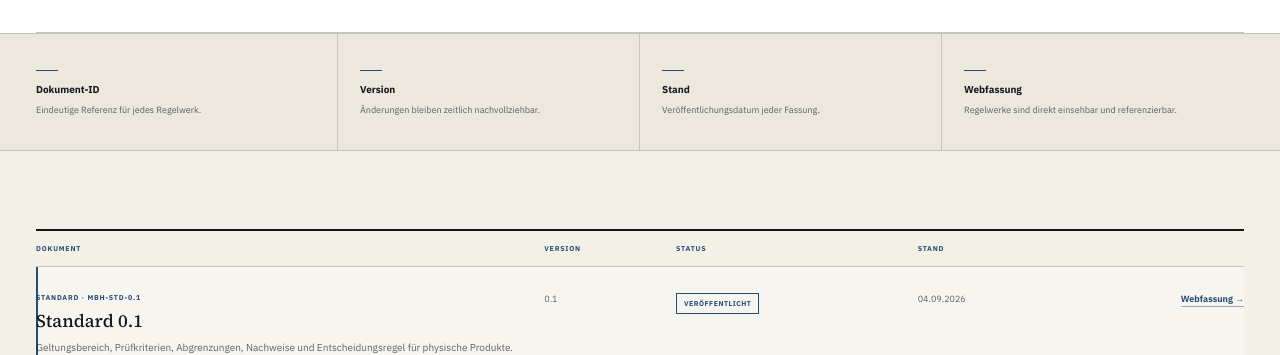
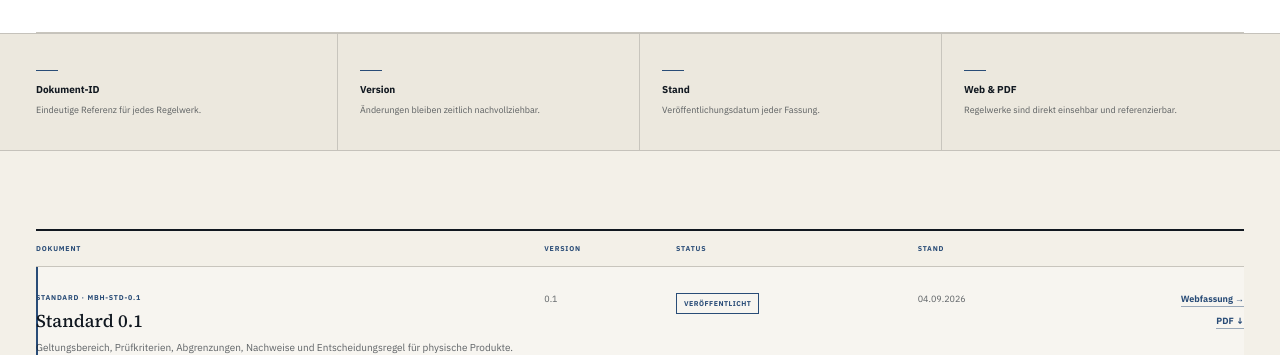
Before and after one commit to dennis-glaser-coder/human-certification-web, a Next.js app: page /dokumente in a window 1280 px wide. Shown: the part 448-803 px from the top of the page. Built offline with nearby package versions, Linux system fonts and the light colour scheme.

Commit message:
Restore CI-generated PDF document links

```diff
--- a/src/app/dokumente/page.js
+++ b/src/app/dokumente/page.js
@@ -20,6 +20,7 @@ const documents = [
     date: '04.09.2026',
     copy: 'Geltungsbereich, Prüfkriterien, Abgrenzungen, Nachweise und Entscheidungsregel für physische Produkte.',
     href: '/dokumente/standard-0-1',
+    pdf: '/documents/made-by-humans-standard-0-1.pdf',
   },
   {
     id: 'MBH-SCH-0.1',
@@ -30,6 +31,7 @@ const documents = [
     date: '04.09.2026',
     copy: 'Rollen, Prüfprozess, fachliche Kontrolle, Zertifizierungsentscheidung, Statusverwaltung, Register und Verfahrensregeln.',
     href: '/dokumente/certification-scheme-0-1',
+    pdf: '/documents/made-by-humans-certification-scheme-0-1.pdf',
   },
   {
     id: 'MBH-MARK-0.1',
@@ -54,6 +56,8 @@ const documents = [
 ];
 
 export default function DocumentsPage() {
+  const assetBase = process.env.GITHUB_PAGES === 'true' ? '/human-certification-web' : '';
+
   return (
     <main>
       <SiteHeader />
@@ -73,7 +77,7 @@ export default function DocumentsPage() {
           <div><strong>Dokument-ID</strong><p>Eindeutige Referenz für jedes Regelwerk.</p></div>
           <div><strong>Version</strong><p>Änderungen bleiben zeitlich nachvollziehbar.</p></div>
           <div><strong>Stand</strong><p>Veröffentlichungsdatum jeder Fassung.</p></div>
-          <div><strong>Webfassung</strong><p>Regelwerke sind direkt einsehbar und referenzierbar.</p></div>
+          <div><strong>Web & PDF</strong><p>Regelwerke sind direkt einsehbar und referenzierbar.</p></div>
         </div>
       </section>
 
@@ -95,6 +99,7 @@ export default function DocumentsPage() {
               <time>{doc.date}</time>
               <div className="documentActions">
                 <Link href={doc.href}>Webfassung →</Link>
+                {doc.pdf && <a href={assetBase + doc.pdf}>PDF ↓</a>}
               </div>
             </article>
           ))}
```
